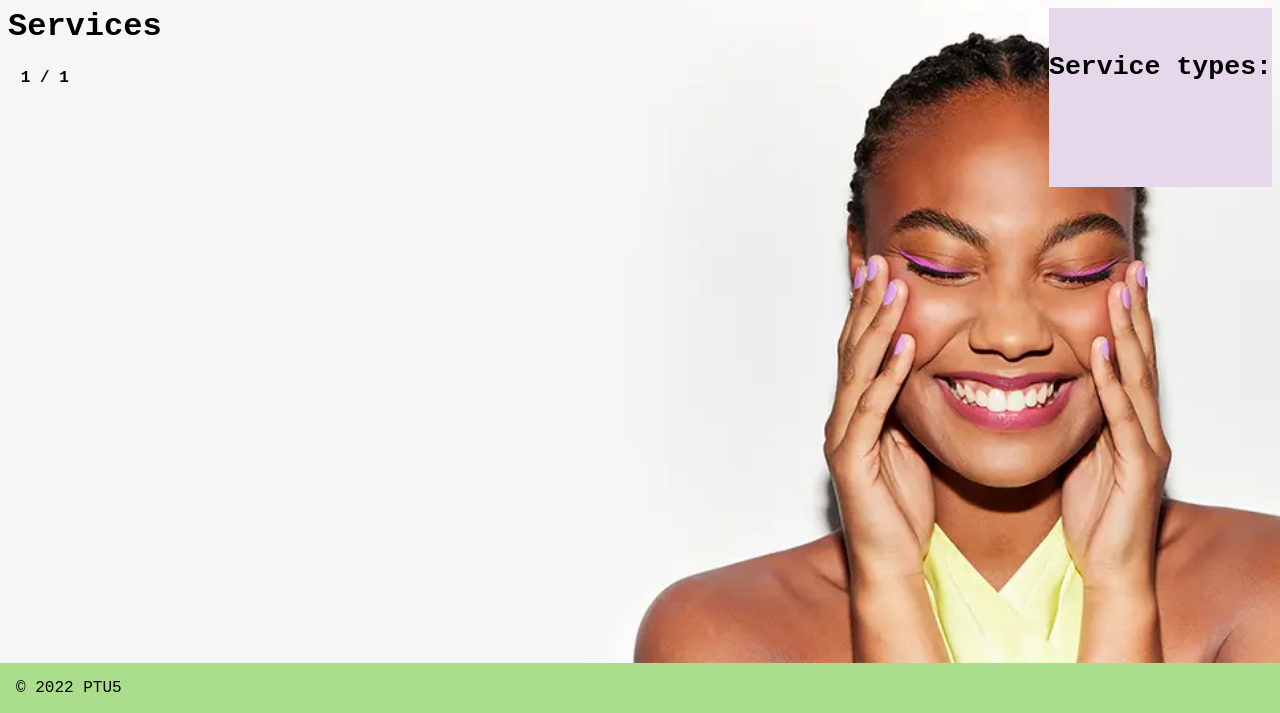
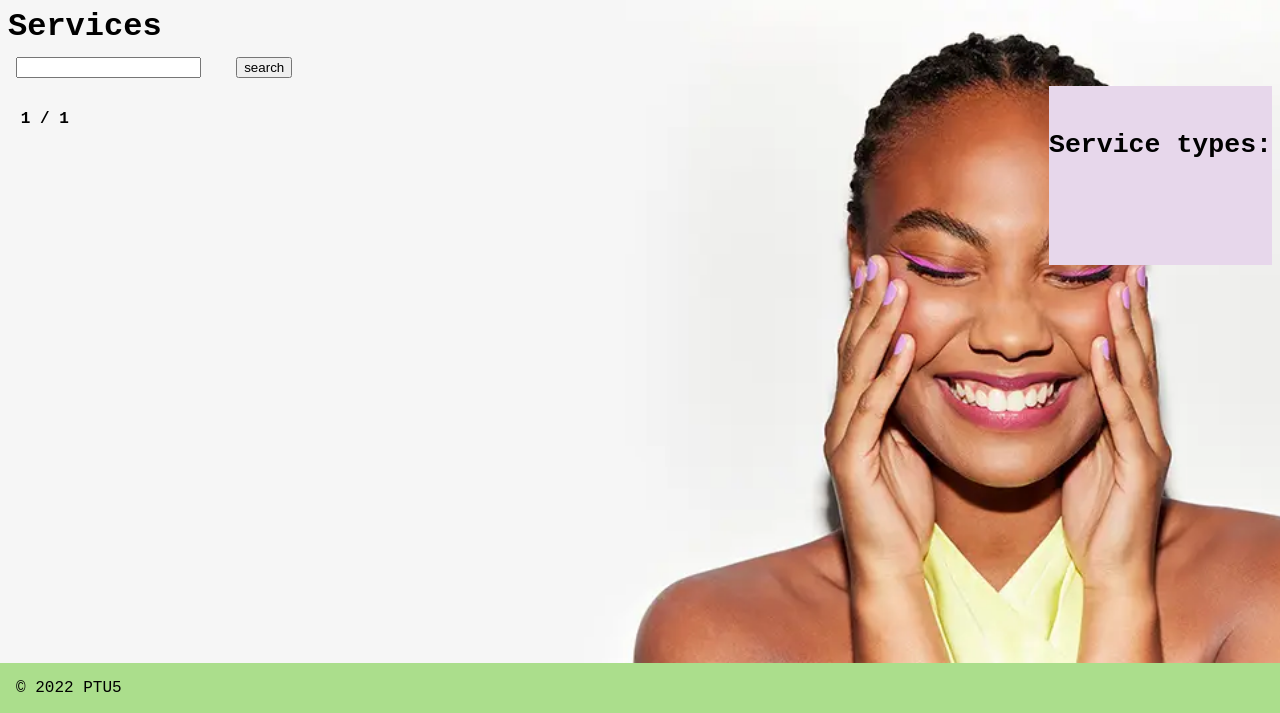
Before and after one commit to IngridaVaitkuviene/ptu5_django_beauty_services, a Django app: page /services/ in a window 1280 px wide. Shown: the part 87-800 px from the top of the page. Run offline with Django 4.2, Linux system fonts and the light colour scheme; data that the repository does not hold is empty.

Commit message:
search added into services_list&salons, but working only in services_list, but not working in salons page....

```diff
--- a/ptu5_beauty_services/beauty_services/static/beauty_services/css/base.css
+++ b/ptu5_beauty_services/beauty_services/static/beauty_services/css/base.css
@@ -125,10 +125,6 @@ ul p {
     color: #236;
 }
 
-.paginator form {
-    display: inline-block;
-}
-
 table {
     margin: 0.5rem;
 }
--- a/ptu5_beauty_services/beauty_services/templates/beauty_services/salons.html
+++ b/ptu5_beauty_services/beauty_services/templates/beauty_services/salons.html
@@ -3,6 +3,10 @@
 {% block title %}Beauty Salons in {{ block.super }}{% endblock title %}
 {% block content %}
 <h1>Beauty Salons</h1>
+<form action="{% url 'salons' %}" method="get">
+    <input type="text" name="search" value="{{ request.GET.search }}">
+    <button type="submit">search</button>
+</form>
 <div class="paginator">
     {% if salons.has_other_pages %}
         {% for page_number in salons.paginator.page_range %}
--- a/ptu5_beauty_services/beauty_services/templates/beauty_services/services_list.html
+++ b/ptu5_beauty_services/beauty_services/templates/beauty_services/services_list.html
@@ -2,6 +2,10 @@
 {% block title %}Services in {{ block.super }}{% endblock title %}
 {% block content %}
 <h1>Services </h>
+<form action="{% url 'services' %}" method="get">
+    <input type="text" name="search" value="{{ request.GET.search }}">
+    <button type="submit">search</button>
+</form>
 <div class="service_type_filter">
     <h5>Service types: <h5>
         <ul>
@@ -17,13 +21,13 @@
     </ul>
 <div class="paginator">
     {% if page_obj.has_previous %}
-        <a href="?page=1">&#171;</a>
-        <a href="?page={{ page_obj.previous_page_number }}">&#8249;</a>
+        <a href="?{% if request.GET.search %}search={{ request.GET.search }}&{% endif %}page=1">&#171;</a>
+        <a href="?{% if request.GET.search %}search={{ request.GET.search }}&{% endif %}page={{ page_obj.previous_page_number }}">&#8249;</a>
     {% endif %}
     {{ page_obj.number }} / {{ page_obj.paginator.num_pages }}
     {% if page_obj.has_next %}
-        <a href="?page={{ page_obj.next_page_number }}">&#8250;</a>
-        <a href="?page={{ page_obj.paginator.num_pages }}">&#187;</a>
+        <a href="?{% if request.GET.search %}search={{ request.GET.search }}&{% endif %}page={{ page_obj.next_page_number }}">&#8250;</a>
+        <a href="?{% if request.GET.search %}search={{ request.GET.search }}&{% endif %}page={{ page_obj.paginator.num_pages }}">&#187;</a>
     {% endif %}
 </div>
 {% endblock content %}
--- a/ptu5_beauty_services/beauty_services/views.py
+++ b/ptu5_beauty_services/beauty_services/views.py
@@ -1,3 +1,4 @@
+from django.db.models import Q
 from django.core.paginator import Paginator
 from django.contrib.auth.mixins import LoginRequiredMixin
 from django.shortcuts import render, get_object_or_404
@@ -25,6 +26,11 @@ def salons(request):
     paged_salons = paginator.get_page(page_number)
     return render(request, 'beauty_services/salons.html', {'salons': paged_salons})
 
+def get_queryset(self):
+    queryset = get_queryset(BeautySalon.objects.all())
+    search = self.request.GET.get('search')
+    if search:
+        queryset = queryset.filter(Q(salon_name__icontains=search)| Q(address__icontains=search))
 
 class SalonDetailView(DetailView):
     model = BeautySalon
@@ -38,6 +44,9 @@ class ServiceListView(ListView):
 
     def get_queryset(self):
         queryset = super().get_queryset()
+        search = self.request.GET.get('search')
+        if search:
+            queryset = queryset.filter(Q(service_name__icontains=search)| Q(service_type__type_name__icontains=search))
         service_type_id = self.request.GET.get('service_type_id')
         if service_type_id:
             queryset = queryset.filter(service_type__id=service_type_id)
```
